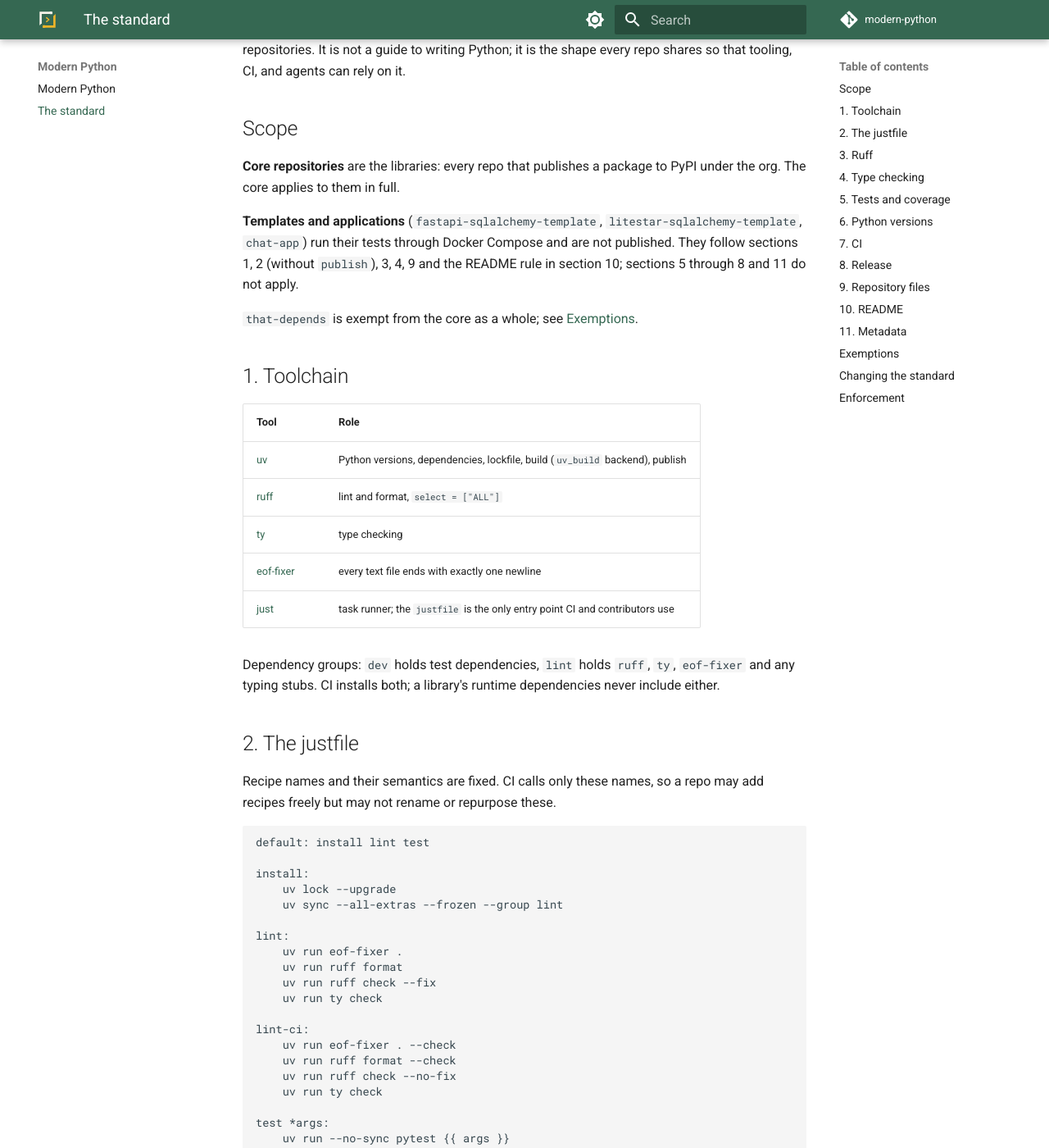
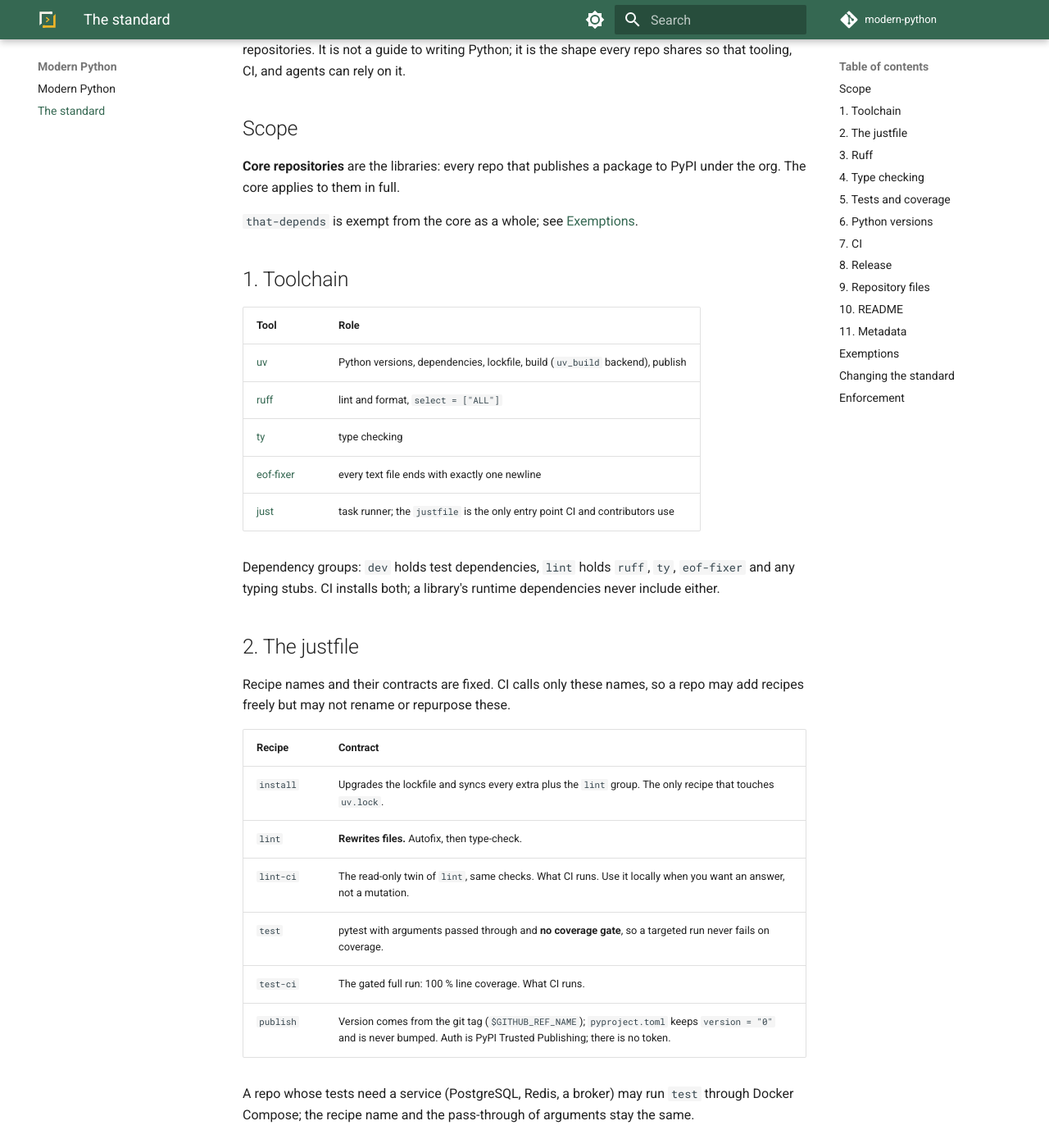
Before and after one commit to modern-python/.github, an MkDocs documentation site: the page built from docs/standard.md, in a window 1280 px wide and 1400 px high, scrolled down 250 px. Shown: the whole window at 82% size. Built offline with MkDocs 1.6.1 and Material for MkDocs 9.7.7, drawn with Linux system fonts in a browser that asks for light colours; some of the changed text lies outside the part shown.

Commit message:
docs(standard): address review: drop the research note, the template carve-out, the justfile copy, and all exemptions but that-depends

````diff
--- a/docs/standard.md
+++ b/docs/standard.md
@@ -12,11 +12,6 @@
 
 **Core repositories** are the libraries: every repo that publishes a package to PyPI under the
 org. The core applies to them in full.
-
-**Templates and applications** (`fastapi-sqlalchemy-template`, `litestar-sqlalchemy-template`,
-`chat-app`) run their tests through Docker Compose and are not published. They follow sections
-1, 2 (without `publish`), 3, 4, 9 and the README rule in section 10; sections 5 through 8 and 11 do
-not apply.
 
 `that-depends` is exempt from the core as a whole; see [Exemptions](#exemptions).
 
@@ -35,40 +30,9 @@
 
 ## 2. The justfile
 
-Recipe names and their semantics are fixed. CI calls only these names, so a repo may add recipes
+Recipe names and their contracts are fixed. CI calls only these names, so a repo may add recipes
 freely but may not rename or repurpose these.
 
-```just
-default: install lint test
-
-install:
-    uv lock --upgrade
-    uv sync --all-extras --frozen --group lint
-
-lint:
-    uv run eof-fixer .
-    uv run ruff format
-    uv run ruff check --fix
-    uv run ty check
-
-lint-ci:
-    uv run eof-fixer . --check
-    uv run ruff format --check
-    uv run ruff check --no-fix
-    uv run ty check
-
-test *args:
-    uv run --no-sync pytest {{ args }}
-
-test-ci:
-    uv run --no-sync pytest --cov=. --cov-report term-missing --cov-report xml --cov-fail-under=100
-
-publish:
-    rm -rf dist
-    uv version $GITHUB_REF_NAME
-    uv build
-    uv publish
-```
 
 | Recipe | Contract |
 |---|---|
@@ -84,8 +48,8 @@
 
 ## 3. Ruff
 
-The canonical block. Add per-file ignores below it for what a repo genuinely needs; do not edit the
-`ignore` list itself.
+The canonical block. Its `ignore` list is the minimum: a repo may add ignores it needs, each with
+a one-line reason, and may not remove one.
 
 ```toml
 [tool.ruff]
@@ -114,9 +78,8 @@
 
 `target-version` is omitted: ruff derives it from `requires-python`.
 
-Three ignores that appear in older copies of this block are **not** part of it, because measured
-across the org they suppress nothing: `G004`, `TRY003`, `EM102`. Remove them when you touch a
-repo.
+Three ignores that appear in older copies of this block suppress nothing measured across the org:
+`G004`, `TRY003`, `EM102`. Drop them when you touch a repo.
 
 ## 4. Type checking
 
@@ -166,9 +129,7 @@
 
 The shared `checks.yml` will live in `modern-python/.github` and be referenced at `main`, so a
 change to it reaches every repo on merge; such a change is first exercised from a branch ref in
-one repo. Until it exists, each repo carries the same jobs in a local `_checks.yml`. A repo whose
-tests need a service container keeps a local `pytest` job and calls the shared workflow for the
-rest.
+one repo. Until it exists, each repo carries the same jobs in a local `_checks.yml`.
 
 ## 8. Release
 
@@ -247,10 +208,7 @@
 
 | Repo | Exempt from | Why |
 |---|---|---|
-| `that-depends` | the core as a whole (mypy strict and pyrefly instead of ty; Read the Docs instead of GitHub Pages; `publish.yml` on release-published; own justfile recipes) | The org's most-used package, the only repo with steady external contributor traffic, and its own agent guidance forbids carrying conventions across from `modern-di`. It does adopt the 100 % coverage gate. |
-| `faststream-outbox`, `faststream-redis-timers` | `ANN401` | `typing.Any` is the honest annotation at the broker boundary; 49 and 19 sites respectively. Narrowed from a blanket `ANN` ignore. |
-| `fastapi-sqlalchemy-template`, `litestar-sqlalchemy-template`, `chat-app` | sections 5–8, 11 | Not packages; tests run through Docker Compose; see Scope. They additionally ignore `INP`, `B008` and `S105` for framework idioms and test fixtures. |
-| `db-retry`, `faststream-redis-timers`, `faststream-concurrent-aiokafka`, `modern-di-arq` | the shared `pytest` job | Tests need a service container (PostgreSQL, Redis, Redpanda); the `pytest` job stays local, the rest is shared. |
+| `that-depends` | the core as a whole | The org's most-used package and the only repo with steady external contributor traffic; it keeps its own tooling rather than converging. It does adopt the 100 % coverage gate. |
 
 An exemption is granted by a pull request to this repo that adds the row. Drift that nobody
 recorded is not an exemption.
--- a/mkdocs.yml
+++ b/mkdocs.yml
@@ -9,7 +9,6 @@
   DEPLOYMENT.md
   /agents/
   /adr/
-  /research/
 
 theme:
   name: material
````
Also changed, not shown: docs/research/2026-09-11-code-standards-vs-community-of-python.md (deleted, +0 -193 lines).
